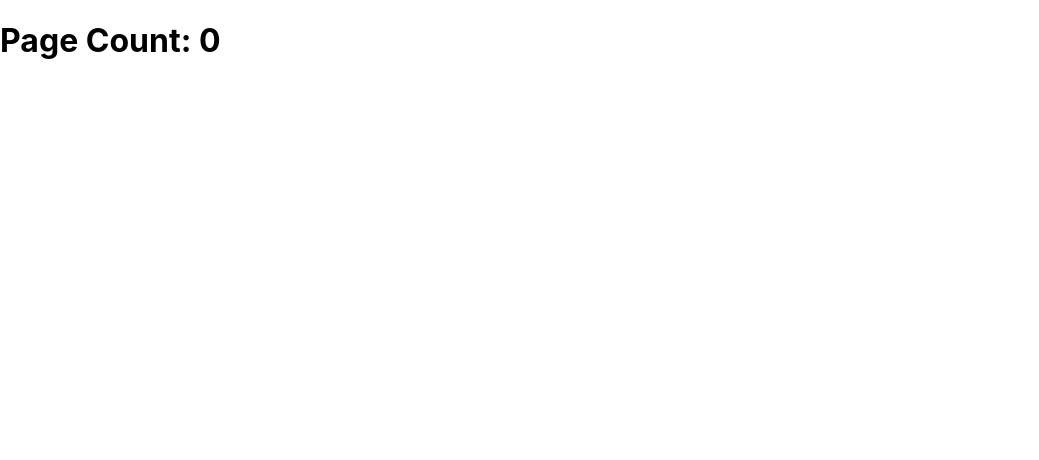
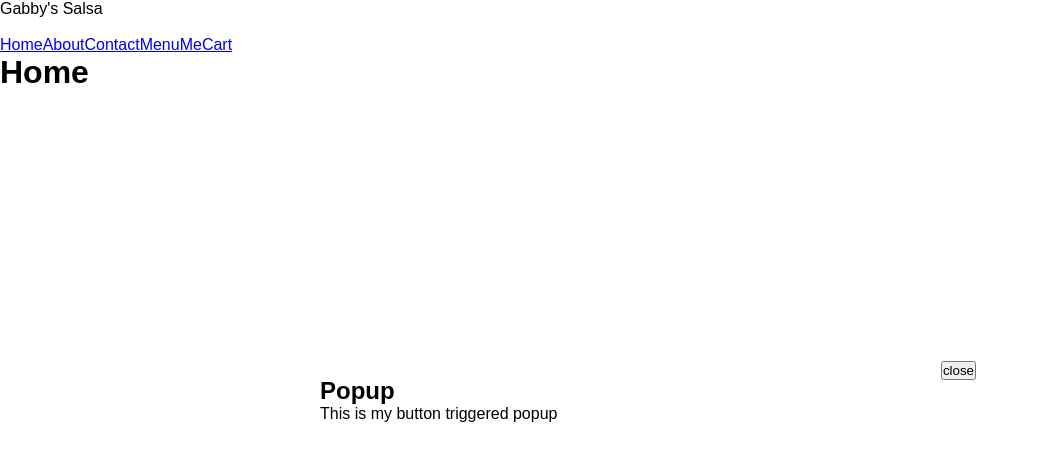
Before and after one commit to koltvictor/salsa-site, a React (Create React App) app in the folder client/: page / in a window 1280 px wide. Shown: the top 460 px of the page, without its empty margins (0-1039 px from the left). Built offline with nearby package versions, Linux system fonts and the light colour scheme; no server answers.

Commit message:
added popup for newsletter sign up

```diff
--- a/client/src/App.css
+++ /dev/null
@@ -1,38 +0,0 @@
-.App {
-  text-align: center;
-}
-
-.App-logo {
-  height: 40vmin;
-  pointer-events: none;
-}
-
-@media (prefers-reduced-motion: no-preference) {
-  .App-logo {
-    animation: App-logo-spin infinite 20s linear;
-  }
-}
-
-.App-header {
-  background-color: #282c34;
-  min-height: 100vh;
-  display: flex;
-  flex-direction: column;
-  align-items: center;
-  justify-content: center;
-  font-size: calc(10px + 2vmin);
-  color: white;
-}
-
-.App-link {
-  color: #61dafb;
-}
-
-@keyframes App-logo-spin {
-  from {
-    transform: rotate(0deg);
-  }
-  to {
-    transform: rotate(360deg);
-  }
-}
--- a/client/src/App.js
+++ b/client/src/App.js
@@ -1,17 +1,33 @@
 import { useState, useEffect } from "react";
+import React from "react";
+import { Switch, Route, useHistory } from 'react-router-dom';
+import Header from './components/Header';
+import Home from './components/Home';
+import Popup from './components/Popup';
+
 
 function App() {
-  const [count, setCount] = useState(0);
+  const [timedPopup, setTimedPopup] = useState(false);
 
   useEffect(() => {
-    fetch("/hello")
-      .then((r) => r.json())
-      .then((data) => setCount(data.count));
+    setTimeout(() => {
+      setTimedPopup(true);
+    }, 3000);
   }, []);
 
+
   return (
-    <div className="App">
-      <h1>Page Count: {count}</h1>
+    <div>
+      <main>
+      <Header />
+      <Switch>
+        <Route exact path="/" component={Home} />
+      </Switch>
+      <Popup trigger={timedPopup} setTrigger={setTimedPopup}>
+                <h2>Popup</h2>
+                <p>This is my button triggered popup</p>
+      </Popup>
+      </main>
     </div>
   );
 }
--- /dev/null
+++ b/client/src/components/Header.js
@@ -0,0 +1,19 @@
+import { Link } from 'react-router-dom';
+
+
+export default function Header () {
+    return(
+        <div className="headerWrapper">
+            <div className="header">Gabby's Salsa</div>
+
+            <div className="nav"><br/>
+                <Link to="/">Home</Link>
+                <Link to="/about">About</Link>
+                <Link to="/contact">Contact</Link>
+                <Link to="/menu">Menu</Link>
+                <Link to="/me">Me</Link>
+                <Link to="/cart">Cart</Link>
+            </div>
+        </div>
+    )
+}
--- /dev/null
+++ b/client/src/components/Home.js
@@ -0,0 +1,10 @@
+import React from "react";
+
+export default function Home () {
+    return(
+        <div>
+            <h1>Home</h1>
+
+        </div>
+    )
+}
--- /dev/null
+++ b/client/src/components/Popup.css
@@ -0,0 +1,26 @@
+.popup{
+    position: fixed;
+    top: 0;
+    left: 0;
+    width: 100%;
+    height: 100vh;
+    background-color: rgba (0,0,0,0.2);
+
+    display: flex;
+    justify-content: center;
+    align-items: center;
+}
+
+.popup-inner{
+    position: relative;
+    padding: 32px;
+    width: 100%;
+    max-width: 640px;
+    background-color: #fff;
+}
+
+.popup-inner .close-btn {
+    position: absolute;
+    top: 16px;
+    right: 16px;
+}
--- /dev/null
+++ b/client/src/components/Popup.js
@@ -0,0 +1,15 @@
+import React from 'react'
+import './Popup.css'
+
+function Popup(props) {
+    return (props.trigger) ? (
+        <div className="popup">
+            <div className="popup-inner">
+                <button className="close-btn" onClick={() => props.setTrigger(false)}>close</button>
+                { props.children }
+            </div>
+        </div>
+    ) : "";
+}
+
+export default Popup
--- a/client/src/index.css
+++ b/client/src/index.css
@@ -1,13 +1,7 @@
-body {
+* {
   margin: 0;
-  font-family: -apple-system, BlinkMacSystemFont, 'Segoe UI', 'Roboto', 'Oxygen',
-    'Ubuntu', 'Cantarell', 'Fira Sans', 'Droid Sans', 'Helvetica Neue',
-    sans-serif;
-  -webkit-font-smoothing: antialiased;
-  -moz-osx-font-smoothing: grayscale;
+  padding: 0;
+  font-family: 'Fira Sans', sans-serif;
+
+
 }
-
-code {
-  font-family: source-code-pro, Menlo, Monaco, Consolas, 'Courier New',
-    monospace;
-}
--- a/client/src/index.js
+++ b/client/src/index.js
@@ -3,7 +3,7 @@ import ReactDOM from 'react-dom';
 import { BrowserRouter } from 'react-router-dom';
 import './index.css';
 import App from './App';
-import reportWebVitals from './reportWebVitals';
+
 
 ReactDOM.render(
   <BrowserRouter>
@@ -13,8 +13,3 @@ ReactDOM.render(
   </BrowserRouter>,
   document.getElementById('root')
 );
-
-// If you want to start measuring performance in your app, pass a function
-// to log results (for example: reportWebVitals(console.log))
-// or send to an analytics endpoint. Learn more: https://bit.ly/CRA-vitals
-reportWebVitals();
--- a/client/src/reportWebVitals.js
+++ /dev/null
@@ -1,13 +0,0 @@
-const reportWebVitals = onPerfEntry => {
-  if (onPerfEntry && onPerfEntry instanceof Function) {
-    import('web-vitals').then(({ getCLS, getFID, getFCP, getLCP, getTTFB }) => {
-      getCLS(onPerfEntry);
-      getFID(onPerfEntry);
-      getFCP(onPerfEntry);
-      getLCP(onPerfEntry);
-      getTTFB(onPerfEntry);
-    });
-  }
-};
-
-export default reportWebVitals;
```
Also changed, not shown: client/src/setupTests.js (deleted, +0 -5 lines), client/src/logo.svg (deleted).
